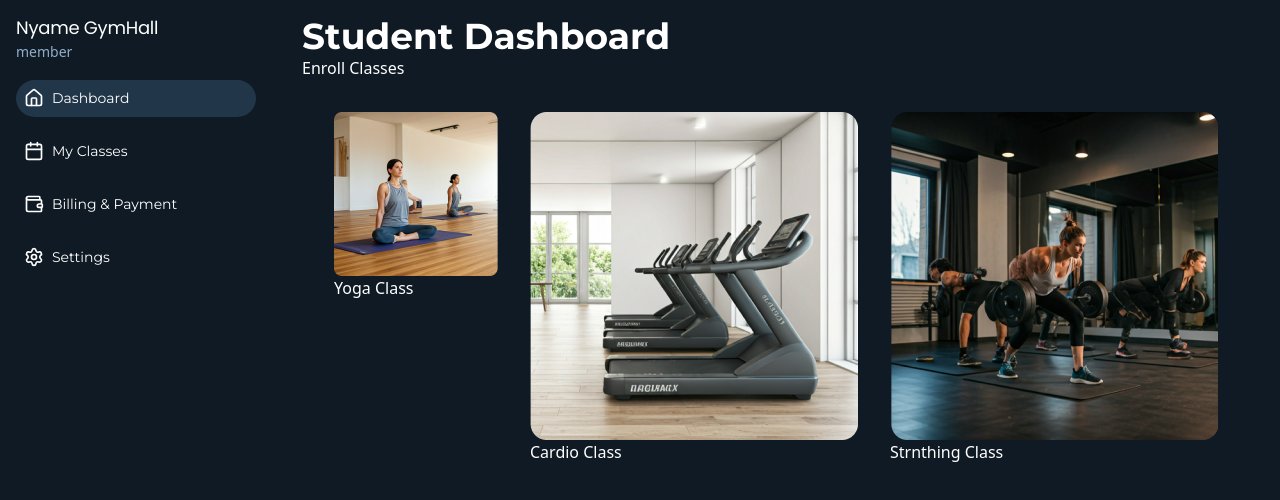
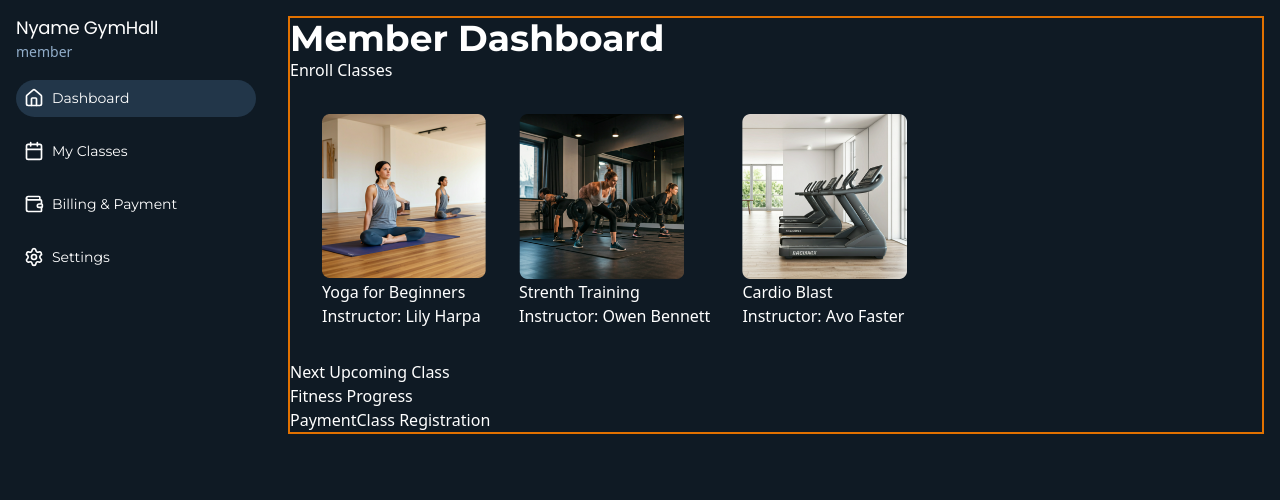
Before and after one commit to mafindijr/Gym-Management-System, a React (Vite) app: page /member in a window 1280 px wide. Shown: the top 500 px of the page. Built offline with nearby package versions, Linux system fonts and the light colour scheme.

Commit message:
feat: working and improving the Ui

```diff
--- a/src/pages/student-dashboard.jsx
+++ b/src/pages/student-dashboard.jsx
@@ -3,29 +3,80 @@
 
 export default function StudentDashboard() {
   return (
+    <div className="w-full">
+
+      <main className='flex flex-col border-2 border-amber-600'>
         <div>
-      <main className='w-full'>
-        <div>
-          <h1 className='text-[36px] leading-[40px] font-bold font-montserrat'>Student Dashboard</h1>
+          <h1 className='text-[36px] leading-[40px] font-bold font-montserrat'>Member Dashboard</h1>
         </div>
         <div>
+          <div>
             <h4>Enroll Classes</h4>
+          </div>
           <div className="inline-flex gap-8 p-8">
+
               <div>
+                <div className="w-[165px] h-[166px]">
                     <img src="/src/assets/images/yogaimage.png" alt="yoga image" loading="lazy" />
-              <span>Yoga Class</span>
                 </div>
                 <div>
-              <img src="/src/assets/images/cardio.png" alt="cardio image" loading="lazy" />
-              <span>Cardio Class</span>
+                    <p>Yoga for Beginners</p>
+                    <span>Instructor: Lily Harpa</span>
+                </div>
+              </div>
+
+              <div>
+                  <div className="w-[165px] h-[166px]">
+                    <img src="\src\assets\images\strenth.png" alt="Stremthing image" loading="lazy" />
                   </div>
                   <div>
-              <img src="\src\assets\images\strenth.png" alt="Stremthing image" loading="lazy" />
-              <span>Strnthing Class</span>
+                     <p>Strenth Training</p>
+                     <span>Instructor: Owen Bennett</span>
+                  </div>
+              </div>
+
+              <div>
+                  <div className="w-[165px] h-[166px]">
+                    <img src="/src/assets/images/cardio.png" alt="cardio image" loading="lazy"  />
+                  </div>
+                  <div>
+                    <div>
+                        <p>Cardio Blast</p>
+                        <span>Instructor: Avo Faster</span>
                     </div>
                   </div>
               </div>
+
+          </div>
+        </div>
+        <div>
+          <div>
+            <h4>Next Upcoming Class</h4>
+          </div>
+
+          <div>
+              <div>
+                <div></div>
+                <div></div>
+              </div>
+          </div>
+        </div>
+
+        <div>
+          <div>
+            <h4>Fitness Progress</h4>
+          </div>
+        <div>
+
+         </div>
+          <div>
+            <button>Payment</button>
+            <button>Class Registration</button>
+          </div>
+        </div>
+
       </main>
+
     </div>
   );
 }
```
Lines whose indentation alone changed are shown as unchanged.
